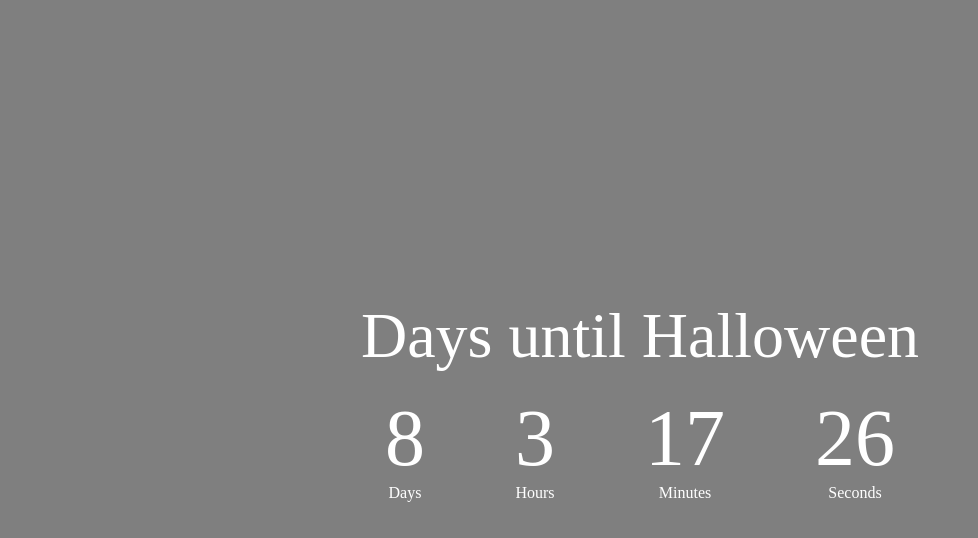
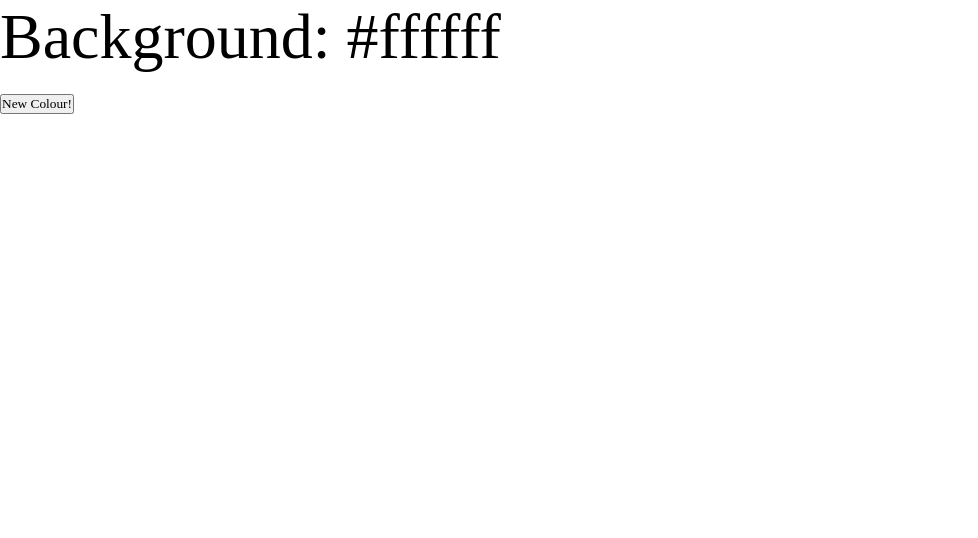
Before and after one commit to PetrilovaLia/countdown, a plain HTML site: page index.html in a window 1280 px wide. Shown: the whole page, without its empty margins (0-978 px from the left). Drawn offline with Linux system fonts and the light colour scheme.

Commit message:
Update title and restructure HTML layout - background

```diff
--- a/index.html
+++ b/index.html
@@ -3,38 +3,21 @@
 <head>
     <meta charset="UTF-8">
     <meta name="viewport" content="width=device-width, initial-scale=1.0">
-    <title>Odpocitavanie</title>
-    <!-- link:css -->
     <link rel="stylesheet" href="style.css">
+    <title>Colour flipper</title>
+    <!-- defer atribut zabezpecuje, ze js sa spusti po nacitani celej stranky -->
+    <!-- <script src="script.js" defer></script> -->
 </head>
 <body>
-    <div class="hero">
-        <h1> Days until Halloween </h1>
-        <div class="timebox">
-            <div class="time">
-                <h2 id="days">00</h2>
-                <p>Days</p>
-            </div>
-
-            <div class="time">
-                <h2 id="hours">00</h2>
-                <p>Hours</p>
-            </div>
-
-            <div class="time">
-                <h2 id="minutes">00</h2>
-                <p>Minutes</p>
-            </div>
-
-            <div class="time">
-                <h2 id="seconds">00</h2>
-                <p>Seconds</p>
-            </div>
-        </div>
-
-
-    </div>
-
+    <!-- len jeden element section -->
+    <section id="colour-display">
+        <!-- obsahuje len text a tlacidlo -->
+         <h1>
+            Background: <span id="current-colour">#ffffff</span>
+        </h1>
+        <!-- tlacidlom menim farbu -->
+        <button id="new-colour-button"> New Colour!</button>
+    </section>
     <script src="script.js"></script>
 </body>
 </html>
```
